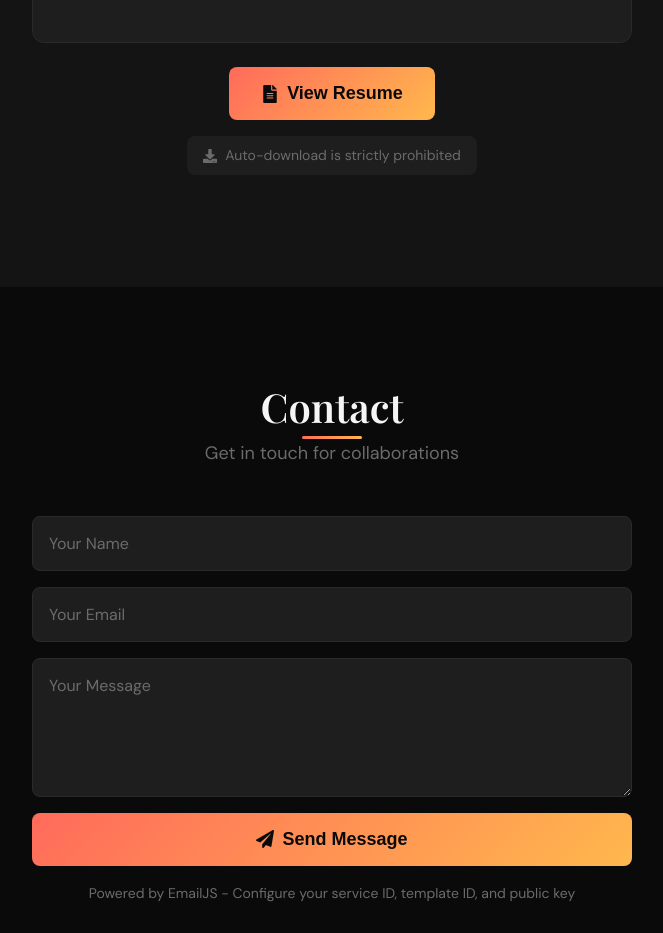
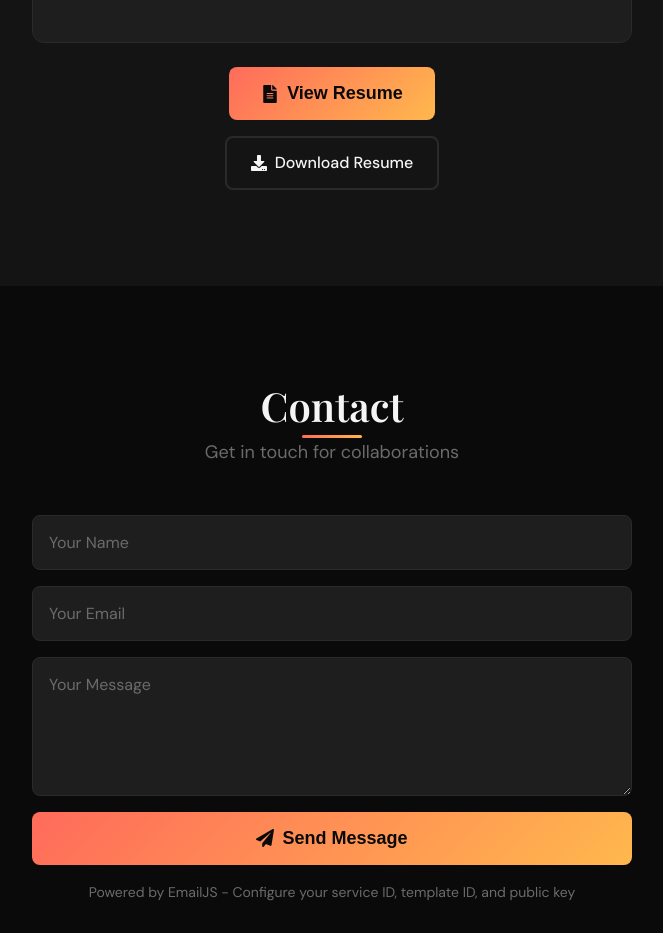
Before and after one commit to vineet1cg/PORTFOLIO, a React (Vite) app: page / in a window 1280 px wide. Shown: the part 6280-7213 px from the top of the page, without its empty margins (308-971 px from the left). Built offline with nearby package versions, Linux system fonts and the light colour scheme.

Commit message:
Add download resume button to Resume section

```diff
--- a/src/components/Resume.jsx
+++ b/src/components/Resume.jsx
@@ -42,10 +42,16 @@ function Resume() {
               <FaFileAlt />
               View Resume
             </button>
-            <p className={styles.notice}>
-              <FaDownload style={{ marginRight: '8px' }} />
-              Auto-download is strictly prohibited
-            </p>
+            <a
+              href="/resume.pdf"
+              className={styles.downloadBtn}
+              target="_blank"
+              rel="noopener noreferrer"
+              download
+            >
+              <FaDownload />
+              Download Resume
+            </a>
           </div>
         </motion.div>
 
--- a/src/components/Resume.module.css
+++ b/src/components/Resume.module.css
@@ -90,6 +90,28 @@
   box-shadow: 0 0 30px rgba(255, 107, 91, 0.3);
 }
 
+.downloadBtn {
+  display: flex;
+  align-items: center;
+  gap: var(--space-2);
+  padding: var(--space-3) var(--space-6);
+  background: transparent;
+  border: 2px solid var(--border-subtle);
+  border-radius: var(--radius-md);
+  color: var(--text-primary);
+  font-size: var(--text-base);
+  font-weight: 500;
+  cursor: pointer;
+  transition: all var(--transition-base);
+  text-decoration: none;
+}
+
+.downloadBtn:hover {
+  border-color: var(--color-coral);
+  color: var(--color-coral);
+  transform: translateY(-2px);
+}
+
 .notice {
   display: flex;
   align-items: center;
```
